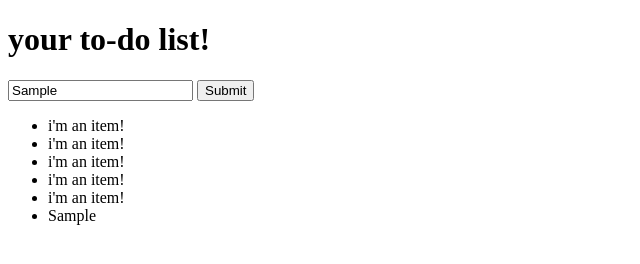
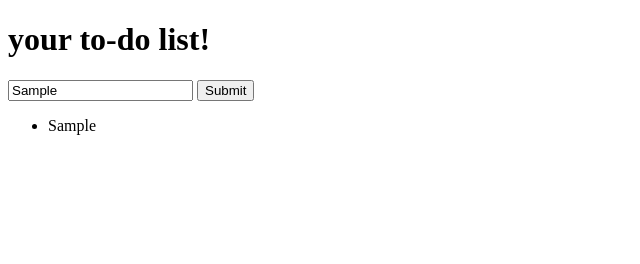
Before and after one commit to lukecamelo/boring-todo-list, a plain HTML site: page index.html in a window 1280 px wide. Both pictures are taken after typing "Sample" into the empty fields and a click on the button "Submit". Shown: the whole page, without its empty margins (0-640 px from the left). Drawn offline with Linux system fonts and the light colour scheme.

Commit message:
List items can now be removed on click

```diff
--- a/index.html
+++ b/index.html
@@ -16,11 +16,7 @@
     <input type='button' onclick='addItem()'   value='Submit'/>
 
     <ul class="list" id='list'>
-      <li class="item">i'm an item!</li>
-      <li class="item">i'm an item!</li>
-      <li class="item">i'm an item!</li>
-      <li class="item">i'm an item!</li>
-      <li class="item">i'm an item!</li>
+
     </ul>
   </div>
 
--- a/main.js
+++ b/main.js
@@ -1,14 +1,12 @@
 function addItem() {
-  let ul = document.getElementById('list');
-  let userInput = document.getElementById('userInput');
+  let ul = document.querySelector('#list');
+  let userInput = document.querySelector('#userInput');
   let li = document.createElement('li');
   li.appendChild(document.createTextNode(userInput.value));
   ul.appendChild(li);
+  li.onclick = removeItem;
 }
 
-function removeItem() {
-  let listItem = document.getElementByClassName('item');
-  listItem.addEventListener('click', function() {
-
-  });
+function removeItem(e) {
+  e.target.parentElement.removeChild(e.target);
 }
```
